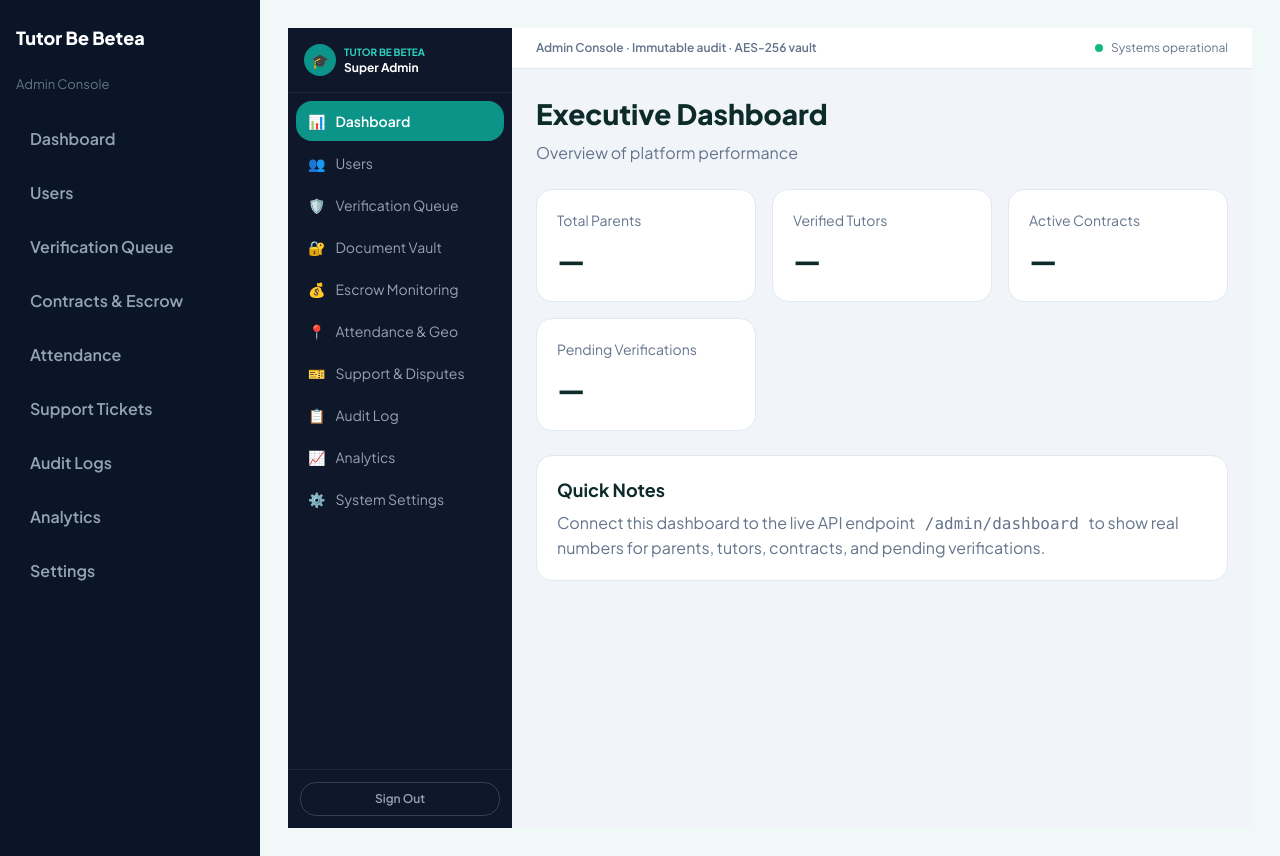
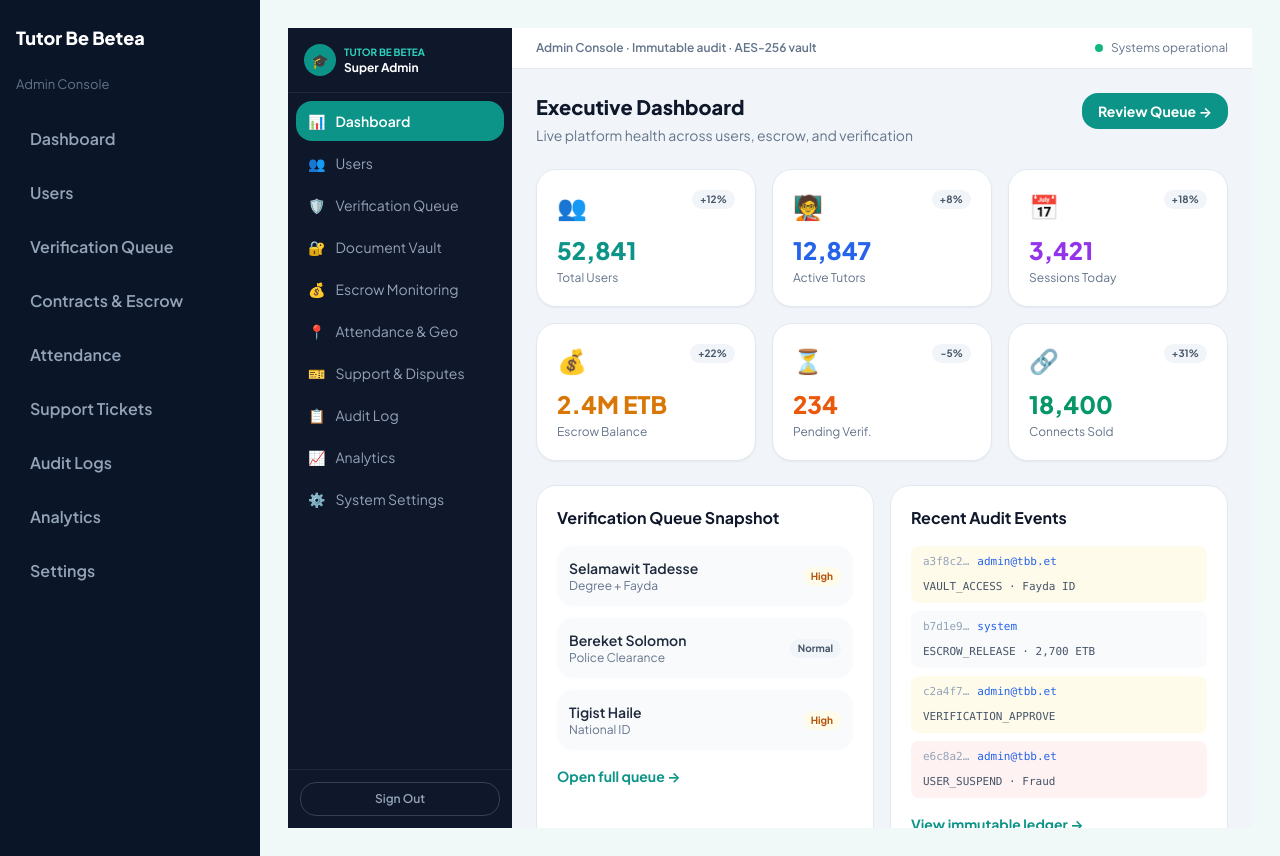
Before and after one commit to Zeordi/tutor-be-betea, a Next.js app in the folder apps/admin/: page / in a window 1280 px wide. Built offline with nearby package versions, Linux system fonts and the light colour scheme.

Commit message:
Update page.tsx

```diff
--- a/apps/admin/app/(dashboard)/page.tsx
+++ b/apps/admin/app/(dashboard)/page.tsx
@@ -1,34 +1,101 @@
+import Link from "next/link";
+import PageHeader from "@/components/PageHeader";
+import StatCard from "@/components/StatCard";
+
+const KPIS = [
+  { label: "Total Users", value: "52,841", delta: "+12%", icon: "👥", tone: "teal" as const },
+  { label: "Active Tutors", value: "12,847", delta: "+8%", icon: "🧑‍🏫", tone: "blue" as const },
+  { label: "Sessions Today", value: "3,421", delta: "+18%", icon: "📅", tone: "purple" as const },
+  { label: "Escrow Balance", value: "2.4M ETB", delta: "+22%", icon: "💰", tone: "amber" as const },
+  { label: "Pending Verif.", value: "234", delta: "-5%", icon: "⏳", tone: "orange" as const },
+  { label: "Connects Sold", value: "18,400", delta: "+31%", icon: "🔗", tone: "emerald" as const },
+];
+
 export default function AdminDashboardPage() {
-  const stats = [
-    { label: "Total Parents", value: "—" },
-    { label: "Verified Tutors", value: "—" },
-    { label: "Active Contracts", value: "—" },
-    { label: "Pending Verifications", value: "—" },
-  ];
+  return (
+    <div className="space-y-6">
+      <PageHeader
+        title="Executive Dashboard"
+        subtitle="Live platform health across users, escrow, and verification"
+        action={
+          <Link
+            href="/verification"
+            className="rounded-xl bg-teal-600 px-4 py-2 text-sm font-bold text-white hover:bg-teal-700"
+          >
+            Review Queue →
+          </Link>
+        }
+      />
 
-  return (
-    <div>
-      <h1 className="page-title">Executive Dashboard</h1>
-      <p className="page-subtitle">Overview of platform performance</p>
-
-      <div className="stat-grid">
-        {stats.map((item) => (
-          <div key={item.label} className="stat-card">
-            <div className="stat-label">{item.label}</div>
-            <div className="stat-value">{item.value}</div>
-          </div>
+      <div className="grid gap-4 sm:grid-cols-2 xl:grid-cols-3">
+        {KPIS.map((k) => (
+          <StatCard key={k.label} {...k} />
         ))}
       </div>
 
-      <div style={{ marginTop: 24 }} className="card">
-        <h2 style={{ marginTop: 0, marginBottom: 8, fontSize: 18, fontWeight: 700 }}>
-          Quick Notes
-        </h2>
-        <p style={{ color: "var(--secondary)", margin: 0 }}>
-          Connect this dashboard to the live API endpoint
-          <code> /admin/dashboard </code>
-          to show real numbers for parents, tutors, contracts, and pending verifications.
-        </p>
+      <div className="grid gap-4 lg:grid-cols-2">
+        <div className="rounded-2xl border border-slate-200 bg-white p-5 dark:border-slate-800 dark:bg-[#112240]">
+          <h3 className="mb-4 font-bold text-slate-900 dark:text-white">Verification Queue Snapshot</h3>
+          <div className="space-y-3">
+            {[
+              ["Selamawit Tadesse", "Degree + Fayda", "High"],
+              ["Bereket Solomon", "Police Clearance", "Normal"],
+              ["Tigist Haile", "National ID", "High"],
+            ].map(([name, docs, priority]) => (
+              <div
+                key={name}
+                className="flex items-center justify-between rounded-xl bg-slate-50 p-3 dark:bg-slate-800/50"
+              >
+                <div>
+                  <p className="text-sm font-semibold text-slate-800 dark:text-slate-200">{name}</p>
+                  <p className="text-xs text-slate-500">{docs}</p>
+                </div>
+                <span
+                  className={`rounded-full px-2 py-0.5 text-[10px] font-bold ${
+                    priority === "High"
+                      ? "bg-amber-50 text-amber-700 dark:bg-amber-900/30 dark:text-amber-300"
+                      : "bg-slate-100 text-slate-600 dark:bg-slate-800 dark:text-slate-300"
+                  }`}
+                >
+                  {priority}
+                </span>
+              </div>
+            ))}
+          </div>
+          <Link href="/verification" className="mt-4 inline-block text-sm font-bold text-teal-600">
+            Open full queue →
+          </Link>
+        </div>
+
+        <div className="rounded-2xl border border-slate-200 bg-white p-5 dark:border-slate-800 dark:bg-[#112240]">
+          <h3 className="mb-4 font-bold text-slate-900 dark:text-white">Recent Audit Events</h3>
+          <div className="space-y-2 font-mono text-[11px]">
+            {[
+              { hash: "a3f8c2…", user: "admin@tbb.et", action: "VAULT_ACCESS · Fayda ID", level: "high" },
+              { hash: "b7d1e9…", user: "system", action: "ESCROW_RELEASE · 2,700 ETB", level: "normal" },
+              { hash: "c2a4f7…", user: "admin@tbb.et", action: "VERIFICATION_APPROVE", level: "high" },
+              { hash: "e6c8a2…", user: "admin@tbb.et", action: "USER_SUSPEND · Fraud", level: "critical" },
+            ].map((log) => (
+              <div
+                key={log.hash}
+                className={`flex flex-wrap gap-2 rounded-lg px-3 py-2 ${
+                  log.level === "critical"
+                    ? "bg-red-50 dark:bg-red-900/20"
+                    : log.level === "high"
+                      ? "bg-amber-50 dark:bg-amber-900/20"
+                      : "bg-slate-50 dark:bg-slate-800/50"
+                }`}
+              >
+                <span className="text-slate-400">{log.hash}</span>
+                <span className="text-blue-600 dark:text-blue-400">{log.user}</span>
+                <span className="text-slate-600 dark:text-slate-400">{log.action}</span>
+              </div>
+            ))}
+          </div>
+          <Link href="/audit-logs" className="mt-4 inline-block text-sm font-bold text-teal-600">
+            View immutable ledger →
+          </Link>
+        </div>
       </div>
     </div>
   );
```
